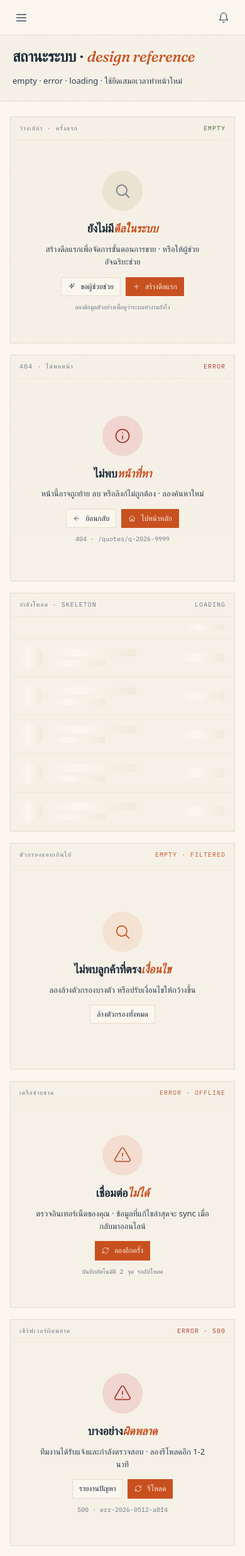
After one commit to n-chatchai/salesdee, a Django app: template templates/core/state_reference.html in a window 390 px wide. The commit adds this page. Shown: the whole page at 63% size. Run offline with Django 5.2, Linux system fonts and the light colour scheme; the template is opened without the code that fills it, so the values that code supplies are empty; some web fonts are replaced.

Commit message:
feat(j+l+50): backoffice mobile + state reference + theme presets
j · Backoffice mobile (shell.css + base.html):
- @media (max-width: 900px): .app collapses to 1-col, .app-sidebar slides off-canvas
- Mobile burger button in topbar (Alpine `sb` open state) + scrim
- topbar search hidden on mobile (use sidebar nav)
- @media (max-width: 720px) tenant-site already covered (frame l)

l · State reference (templates/core/state_reference.html + view + URL):
- 6-card grid: empty/empty-filtered/loading/404/offline/500
- Reusable .skel shimmer class for skeleton rows (shell.css)
- Route: /_dev/states/ · login_required · for designers/devs only

50 · Theme system 4 presets (Tenant.theme + tenant-site.css):
- Tenant.theme choice field (craft/atelier/bauhaus/velvet) · migration 0012
- OnboardingDomainForm accepts theme · saved on step-2 submit
- onboarding c.2 picker binds Alpine theme → hidden input
- tenant-site.css: .theme-{name} overrides --paper / --accent / --ink tokens
- _ts_base body class `theme-{tenant.theme|default:'craft'}`

51 (accent override) + 52 (per-tenant logo binding · already on hero CMS):
not in design deck — deferred.

Co-Authored-By: Claude Opus 4.7 (1M context) <noreply@anthropic.com>

```diff
--- a/apps/core/urls.py
+++ b/apps/core/urls.py
@@ -10,4 +10,5 @@ urlpatterns = [
     path("_caddy/ask", views.caddy_ask, name="caddy_ask"),
     path("search/", views.search, name="search"),
     path("notifications/", views.notifications, name="notifications"),
+    path("_dev/states/", views.state_reference, name="state_reference"),
 ]
--- a/apps/core/views.py
+++ b/apps/core/views.py
@@ -133,3 +133,9 @@ def notifications(request: HttpRequest) -> HttpResponse:
 
     items = build_notifications(request)
     return render(request, "core/notifications.html", {"items": items})
+
+
+@login_required
+def state_reference(request: HttpRequest) -> HttpResponse:
+    """Frame l · design reference of empty / error / loading states. Dev-only."""
+    return render(request, "core/state_reference.html", {})
--- a/static/css/shell.css
+++ b/static/css/shell.css
@@ -198,3 +198,54 @@
 .message.success { border-left-color: var(--good); }
 .message.warning { border-left-color: var(--warn); }
 .message.error   { border-left-color: var(--danger); }
+
+/* ─── Mobile · backoffice shell collapse (frame j) ─── */
+@media (max-width: 900px) {
+  .app {
+    grid-template-columns: 1fr;
+  }
+  .app-sidebar {
+    position: fixed; top: 0; bottom: 0; left: 0;
+    width: 260px;
+    transform: translateX(-100%);
+    transition: transform .2s ease;
+    z-index: 200;
+  }
+  .app-sidebar.open { transform: translateX(0); }
+  .app-sidebar-scrim {
+    position: fixed; inset: 0;
+    background: rgba(27, 42, 58, .5);
+    z-index: 199;
+    opacity: 0; pointer-events: none;
+    transition: opacity .2s ease;
+  }
+  .app-sidebar-scrim.open { opacity: 1; pointer-events: auto; }
+  .mobile-burger {
+    display: inline-flex;
+    background: transparent; border: none;
+    color: var(--ink); padding: 8px; cursor: pointer;
+    width: 36px; height: 36px;
+    align-items: center; justify-content: center;
+  }
+  .app-topbar { padding: 0 16px; gap: 10px; }
+  .app-topbar .search-wrap { display: none; }
+  .app-content { padding: 16px; }
+}
+@media (min-width: 901px) {
+  .mobile-burger { display: none; }
+  .app-sidebar-scrim { display: none; }
+}
+
+/* ─── State reference helpers (frame l) ─── */
+.skel {
+  background: linear-gradient(90deg, var(--paper-3) 0%, var(--paper-2) 50%, var(--paper-3) 100%);
+  background-size: 200% 100%;
+  animation: skel-shimmer 1.4s ease-in-out infinite;
+  display: block;
+}
+@keyframes skel-shimmer {
+  0% { background-position: 200% 0; }
+  100% { background-position: -200% 0; }
+}
+.skel.line { height: 12px; }
+.skel.circle { border-radius: 50%; }
--- a/templates/base.html
+++ b/templates/base.html
@@ -19,9 +19,11 @@
 <body>
 {% include 'partials/_icons.svg.html' %}
 
-<div class="app">
+<div class="app" x-data="{ sb: false }">
 
-  <aside class="app-sidebar">
+  <div class="app-sidebar-scrim" :class="sb && 'open'" @click="sb = false"></div>
+
+  <aside class="app-sidebar" :class="sb && 'open'">
     <div class="sb-brand">
       <div class="ic ic-32 cream"><span class="d">s</span><span class="dot"></span></div>
       <div class="name">sales<em>dee</em><span class="dot"></span></div>
@@ -90,6 +92,9 @@
   <main class="app-main">
     {% block topbar %}
     <div class="app-topbar">
+      <button class="mobile-burger" @click="sb = true" title="เมนู">
+        <svg width="20" height="20"><use href="#i-menu"/></svg>
+      </button>
       <div class="search-wrap">
         <svg><use href="#i-search"/></svg>
         <input class="search" type="search" placeholder="ค้นหาลูกค้า · ใบเสนอ · สินค้า…" />
--- a/templates/catalog/_ts_base.html
+++ b/templates/catalog/_ts_base.html
@@ -39,7 +39,7 @@
   </script>
   <script src="https://unpkg.com/alpinejs@3.x.x" defer></script>
 </head>
-<body class="ts-page">
+<body class="ts-page theme-{{ tenant.theme|default:'craft' }}">
 {% include 'partials/_icons.svg.html' %}
 
 <nav class="ts-nav">
--- /dev/null
+++ b/templates/core/state_reference.html
@@ -0,0 +1,175 @@
+{% extends "base.html" %}
+{% load static %}
+{% block title %}สถานะระบบ · design ref · salesdee.{% endblock %}
+{% block extra_css %}
+<link rel="stylesheet" href="{% static 'css/quotes.css' %}">
+<link rel="stylesheet" href="{% static 'css/home.css' %}">
+<style>
+.st-grid {
+  display: grid;
+  grid-template-columns: repeat(auto-fit, minmax(280px, 1fr));
+  gap: 18px;
+}
+.st-card {
+  background: var(--paper);
+  border: 1px solid var(--border);
+  min-height: 360px;
+  display: flex; flex-direction: column;
+}
+.st-card-label {
+  padding: 10px 14px;
+  border-bottom: 1px solid var(--border-2);
+  display: flex; justify-content: space-between; align-items: center;
+  font-family: var(--font-mono);
+  font-size: 10px;
+  letter-spacing: 0.1em;
+  text-transform: uppercase;
+  color: var(--mid);
+}
+.st-card-body {
+  flex: 1;
+  padding: 24px 20px;
+  display: flex; flex-direction: column;
+  justify-content: center; align-items: center;
+  text-align: center;
+}
+.st-illust {
+  width: 64px; height: 64px;
+  display: grid; place-items: center;
+  margin-bottom: 14px;
+  background: var(--paper-3);
+  border-radius: 50%;
+  color: var(--mid);
+}
+.st-illust svg { width: 28px; height: 28px; }
+.st-illust.danger { background: var(--danger-soft); color: var(--danger); }
+.st-illust.warn   { background: var(--warn-soft); color: var(--warn); }
+.st-illust.accent { background: var(--accent-soft); color: var(--accent); }
+.st-h {
+  font-size: 18px;
+  font-weight: 600;
+  letter-spacing: -0.01em;
+  color: var(--ink);
+}
+.st-h em {
+  font-family: var(--font-display);
+  font-style: italic;
+  color: var(--accent);
+}
+.st-desc {
+  font-size: 13px;
+  color: var(--ink-2);
+  line-height: 1.55;
+  max-width: 280px;
+  margin: 8px 0 14px;
+}
+.st-actions { display: flex; gap: 8px; justify-content: center; }
+.st-help, .st-code {
+  font-family: var(--font-mono);
+  font-size: 10px;
+  color: var(--mid);
+  margin-top: 10px;
+}
+.st-skel-row {
+  display: flex; gap: 12px; align-items: center;
+  padding: 12px 16px;
+  border-bottom: 1px solid var(--border-2);
+}
+</style>
+{% endblock %}
+
+{% block content %}
+<div class="q-detail-head" style="margin: -24px -24px 24px;">
+  <div class="q-detail-title">สถานะระบบ · <em>design reference</em></div>
+  <div class="q-detail-meta"><div class="item">empty · error · loading · ใช้ยึดเสมอเวลาทำหน้าใหม่</div></div>
+</div>
+
+<div class="st-grid">
+
+  <div class="st-card">
+    <div class="st-card-label"><span>ว่างเปล่า · ครั้งแรก</span><span style="color: var(--good);">empty</span></div>
+    <div class="st-card-body">
+      <div class="st-illust"><svg><use href="#i-search"/></svg></div>
+      <div class="st-h">ยังไม่มี<em>ดีลในระบบ</em></div>
+      <div class="st-desc">สร้างดีลแรกเพื่อจัดการขั้นตอนการขาย · หรือให้ผู้ช่วยอัจฉริยะช่วย</div>
+      <div class="st-actions">
+        <button class="btn sm"><svg class="ico ico-sm"><use href="#i-spark"/></svg> ขอผู้ช่วยช่วย</button>
+        <button class="btn sm accent"><svg class="ico ico-sm"><use href="#i-plus"/></svg> สร้างดีลแรก</button>
+      </div>
+      <div class="st-help">ลองข้อมูลตัวอย่างเพื่อดูว่าระบบทำงานยังไง</div>
+    </div>
+  </div>
+
+  <div class="st-card">
+    <div class="st-card-label"><span>404 · ไม่พบหน้า</span><span style="color: var(--danger);">error</span></div>
+    <div class="st-card-body">
+      <div class="st-illust danger"><svg><use href="#i-info"/></svg></div>
+      <div class="st-h">ไม่พบ<em>หน้าที่หา</em></div>
+      <div class="st-desc">หน้านี้อาจถูกย้าย ลบ หรือลิงก์ไม่ถูกต้อง · ลองค้นหาใหม่</div>
+      <div class="st-actions">
+        <button class="btn sm"><svg class="ico ico-sm"><use href="#i-arrow-left"/></svg> ย้อนกลับ</button>
+        <button class="btn sm accent"><svg class="ico ico-sm"><use href="#i-home"/></svg> ไปหน้าหลัก</button>
+      </div>
+      <div class="st-code">404 · /quotes/q-2026-9999</div>
+    </div>
+  </div>
+
+  <div class="st-card">
+    <div class="st-card-label"><span>กำลังโหลด · skeleton</span><span style="color: var(--mid);">loading</span></div>
+    <div class="st-card-body" style="padding: 0; justify-content: stretch; align-items: stretch;">
+      <div style="width: 100%; display: flex; flex-direction: column;">
+        <div style="padding: 12px 16px; border-bottom: 1px solid var(--border-2); display: flex; justify-content: space-between; align-items: center;">
+          <span class="skel" style="width: 120px;"></span>
+          <span class="skel" style="width: 60px; height: 10px;"></span>
+        </div>
+        {% for _ in '5'|center:5 %}
+          <div class="st-skel-row">
+            <span class="skel circle" style="width: 36px; height: 36px;"></span>
+            <div style="flex: 1; display: flex; flex-direction: column; gap: 6px;">
+              <span class="skel line" style="width: 70%;"></span>
+              <span class="skel line" style="width: 45%; height: 10px;"></span>
+            </div>
+            <span class="skel" style="width: 70px; height: 14px;"></span>
+          </div>
+        {% endfor %}
+      </div>
+    </div>
+  </div>
+
+  <div class="st-card">
+    <div class="st-card-label"><span>ตัวกรองแคบเกินไป</span><span style="color: var(--accent);">empty · filtered</span></div>
+    <div class="st-card-body">
+      <div class="st-illust accent"><svg><use href="#i-search"/></svg></div>
+      <div class="st-h">ไม่พบลูกค้าที่ตรง<em>เงื่อนไข</em></div>
+      <div class="st-desc">ลองล้างตัวกรองบางตัว หรือปรับเงื่อนไขให้กว้างขึ้น</div>
+      <div class="st-actions"><button class="btn sm">ล้างตัวกรองทั้งหมด</button></div>
+    </div>
+  </div>
+
+  <div class="st-card">
+    <div class="st-card-label"><span>เครือข่ายขาด</span><span style="color: var(--warn);">error · offline</span></div>
+    <div class="st-card-body">
+      <div class="st-illust warn"><svg><use href="#i-alert"/></svg></div>
+      <div class="st-h">เชื่อมต่อ<em>ไม่ได้</em></div>
+      <div class="st-desc">ตรวจอินเทอร์เน็ตของคุณ · ข้อมูลที่แก้ไขล่าสุดจะ sync เมื่อกลับมาออนไลน์</div>
+      <div class="st-actions"><button class="btn sm accent"><svg class="ico ico-sm"><use href="#i-refresh"/></svg> ลองอีกครั้ง</button></div>
+      <div class="st-help">บันทึกอัตโนมัติ 2 จุด รออัปโหลด</div>
+    </div>
+  </div>
+
+  <div class="st-card">
+    <div class="st-card-label"><span>เซิร์ฟเวอร์ผิดพลาด</span><span style="color: var(--danger);">error · 500</span></div>
+    <div class="st-card-body">
+      <div class="st-illust danger"><svg><use href="#i-alert"/></svg></div>
+      <div class="st-h">บางอย่าง<em>ผิดพลาด</em></div>
+      <div class="st-desc">ทีมงานได้รับแจ้งและกำลังตรวจสอบ · ลองรีโหลดอีก 1-2 นาที</div>
+      <div class="st-actions">
+        <button class="btn sm">รายงานปัญหา</button>
+        <button class="btn sm accent"><svg class="ico ico-sm"><use href="#i-refresh"/></svg> รีโหลด</button>
+      </div>
+      <div class="st-code">500 · err-2026-0512-a8f4</div>
+    </div>
+  </div>
+
+</div>
+{% endblock %}
--- a/templates/tenants/onboarding.html
+++ b/templates/tenants/onboarding.html
@@ -131,8 +131,9 @@
       ลูกค้าทักหาคุณผ่าน <strong>subdomain</strong> ที่จะตั้งให้ได้เอง · เลือก theme ที่ใช้บนเว็บ tenant และใบเสนอราคา · ใช้ <strong>custom domain</strong> เองภายหลังได้ตลอด
     </p>
 
-    <form method="post" enctype="multipart/form-data" x-data="{ theme: 'craft', slug: '{{ form.slug.value|default:tenant.slug }}' }">
+    <form method="post" enctype="multipart/form-data" x-data="{ theme: '{{ tenant.theme|default:'craft' }}', slug: '{{ form.slug.value|default:tenant.slug }}' }">
       {% csrf_token %}
+      <input type="hidden" name="theme" :value="theme">
 
       <div class="auth-field">
         <div class="label" style="display: flex; justify-content: space-between;">
```
Also changed, not shown: apps/tenants/forms.py (+9 -1 lines), apps/tenants/models.py (+10 -0 lines), apps/tenants/views.py (+8 -1 lines), static/css/tenant-site.css (+37 -0 lines), apps/tenants/migrations/0012_tenant_theme.py (added).
